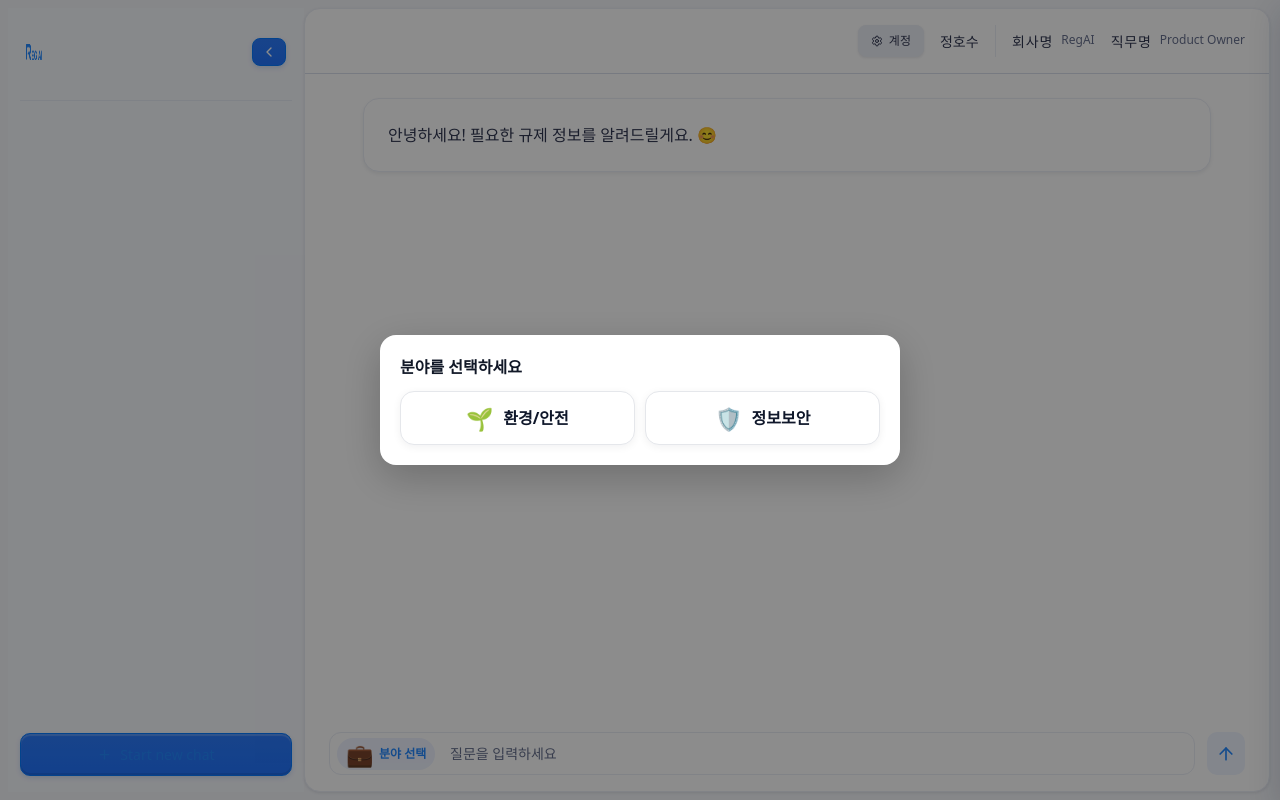
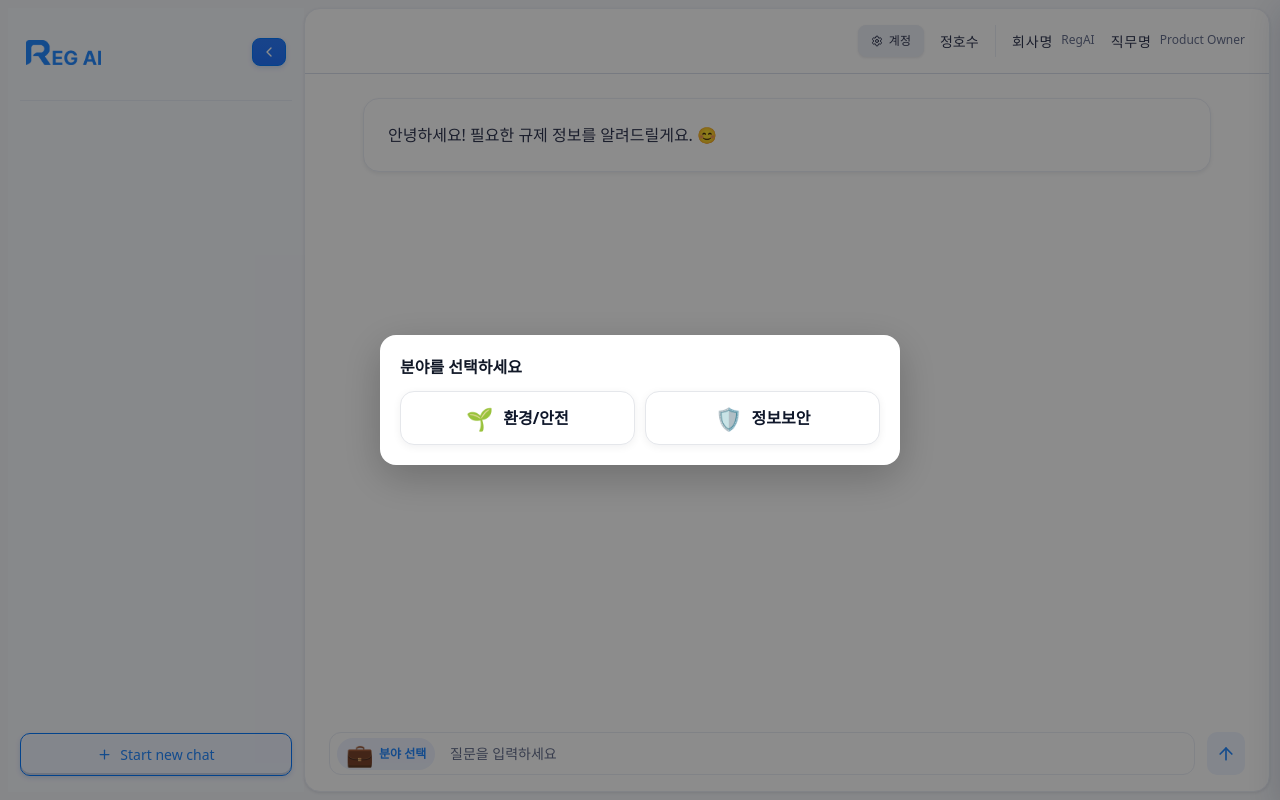
Before and after one commit to givinkwon/reg-ai-web, a Next.js app: page /chat in a window 1280 px wide. Built offline with nearby package versions, Linux system fonts and the light colour scheme.

Commit message:
Feat:update

```diff
--- a/app/chat/components/Sidebar.module.css
+++ b/app/chat/components/Sidebar.module.css
@@ -16,8 +16,8 @@
 
 .header{ display:flex; flex-direction:column; gap:12px; }
 .titleRow{ height:40px; padding:0 6px; display:flex; justify-content:space-between; align-items:center; }
-.brand{ display:flex; align-items:center; gap:8px; min-width:0; }
-.fav{ width:16px; height:16px; }
+.brand{ display:flex; align-items:center; gap:8px; min-width:0; height: 25px; }
+.fav{ height:25px; }
 .brandText{ color:var(--text-dark); font-size:12px; white-space:nowrap; overflow:hidden; text-overflow:ellipsis; }
 
 /* ✅ 파란 배경 + 흰 화살표 */
@@ -70,13 +70,31 @@
 .deleteBtn:hover{ background:#F0F3FA; }
 
 .footer{ margin-top:auto; }
-.startBtn{ background-color: #eef3ff; width:100%; display:flex; align-items:center; justify-content:center; gap:8px; }
-.startBtn:hover {background-color: #2388ff;}
+/* 버튼 기본 상태 */
+.startBtn{
+  background: #eef3ff !important;
+  background-color: #eef3ff !important;
+  width:100%;
+  display:flex;
+  align-items:center;
+  justify-content:center;
+  gap:8px;
+  transition: background-color .15s ease, color .15s ease;
+}
+
+/* 버튼 hover 시 배경 변경 */
+.startBtn:hover{
+  background: #2388ff !important;
+  background-color: #2388ff !important;
+}
+
+/* 아이콘/라벨 기본 색 */
 .plus{ width:15px; height:15px; color:#2388ff; }
-.plus:hover{color: #eef3ff;}
 .startLabel{ color:#2388ff; white-space:nowrap; }
-.startLabel:hover{color: #eef3ff; white-space:nowrap; }
 
+/* ✨ 부모(.startBtn) hover 시 자식 색도 같이 변경 */
+.startBtn:hover .plus{ color:#eef3ff !important; }
+.startBtn:hover .startLabel{ color:#eef3ff !important; }
 /* ✅ 접힘 상태: 텍스트 숨기고, 아이콘만 세로로 */
 .collapsed .brandText,
 .collapsed .navText,
```
